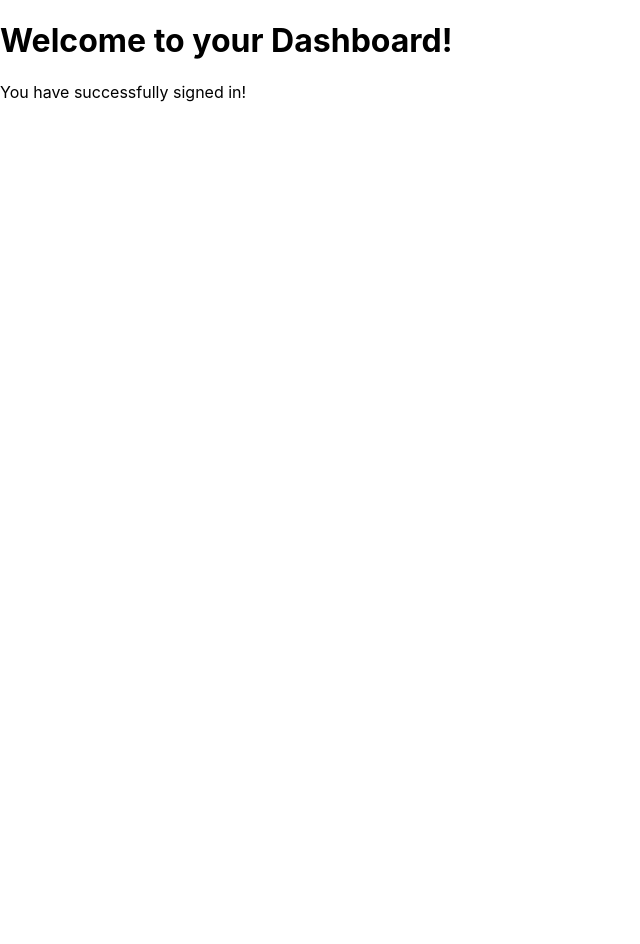
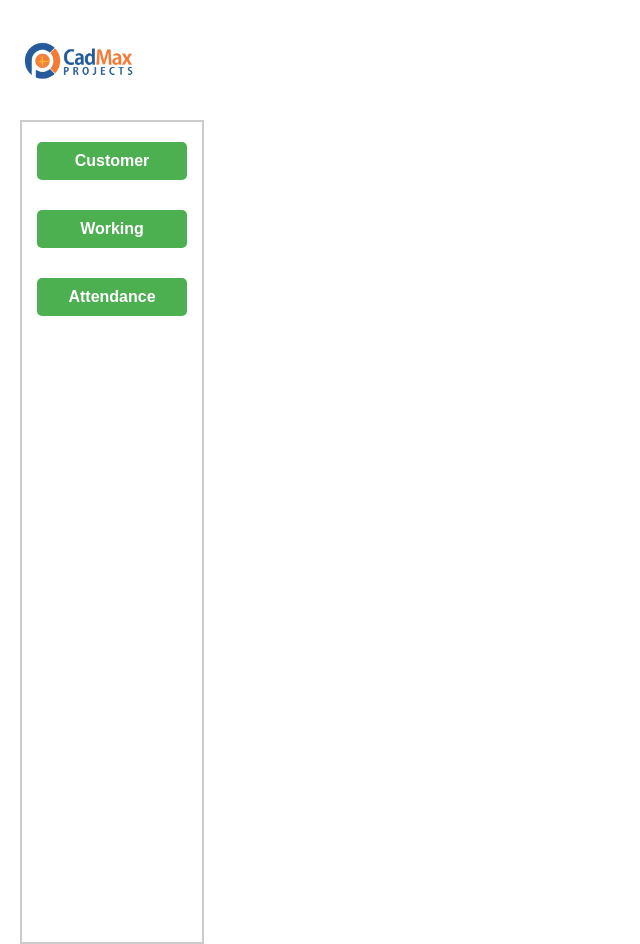
Before and after one commit to lakku153/cad-max, a React (Create React App) app in the folder my-app/: page /dashboard in a window 1280 px wide. Shown: the whole page, without its empty margins (0-640 px from the left). Before the commit the page ends 800 px from the top, so only its background shows below. Built offline with nearby package versions, Linux system fonts and the light colour scheme.

Commit message:
started building dashboard page

```diff
--- /dev/null
+++ b/my-app/src/Dashboard.css
@@ -0,0 +1,93 @@
+/* Main container for the Dashboard component */
+.dashboard-container {
+    display: flex;
+    justify-content: center; /* Center the content horizontally */
+    align-items: center; /* Center the content vertically */
+    min-height: 100vh;  /* Ensure the container takes the full screen height */
+    padding-left: 20px; /* Add padding to the left for the logo */
+    padding-right: 20px; /* Add padding to the right */
+}
+
+/* Company Logo in the Dashboard - Top Left */
+.dashboard-container .company-logo {
+    position: absolute;
+    top: 10px;  /* Adjust the vertical position of the logo */
+    left: 20px;  /* Adjust the horizontal position of the logo */
+    width: 120px;  /* Logo width */
+    height: 100px; /* Logo height */
+    object-fit: contain;
+    cursor: pointer;
+}
+
+/* New container that will be centered on the page */
+.dashboard-box {
+    border: 2px solid #ccc;  /* Border around the container */
+    border-radius: 10px;  /* Rounded corners */
+    padding: 20px;  /* Padding inside the container */
+    width: 100%;  /* Full width of the container */
+    max-width: 400px;  /* Maximum width of the container */
+    background-color: #fff;  /* White background for the box */
+    box-sizing: border-box;  /* Ensure padding is included in the width calculation */
+    text-align: center;  /* Center the content inside the container */
+}
+
+/* Optional - style for content inside the dashboard box */
+.dashboard-box h2 {
+    margin-top: 0;
+    font-size: 24px;
+    color: #333;
+}
+
+/* Container for the buttons (for the side buttons) */
+.button-container {
+    display: flex;
+    flex-direction: column;  /* Stack the buttons vertically */
+    gap: 30px;  /* Space between buttons */
+    position: absolute;
+    top: 120px;  /* Position the buttons directly below the logo */
+    left: 20px;  /* Align buttons to the left, just like the logo */
+    width: 180px;  /* This width is equal to logo width + 50px */
+    max-width: 180px; /* Ensure the container doesn’t exceed 180px */
+    height: 100vh; /* Make sure the container has the full height of the page */
+    border: 2px solid #ccc;  /* Add border to the container */
+    padding-top: 20px;  /* Optional: Add some padding from the top */
+}
+
+/* Style for each button inside the button container */
+.dashboard-btn {
+    width: 150px;  /* Set button width */
+    padding: 10px;
+    margin: 0 auto;  /* Center buttons horizontally */
+    font-size: 16px;
+    font-weight: bold;
+    background-color: #4CAF50;  /* Green background color */
+    color: white;
+    border: none;
+    border-radius: 5px;
+    cursor: pointer;
+    transition: background-color 0.3s ease;
+}
+
+/* Button hover effect */
+.dashboard-btn:hover {
+    background-color: #45a049;  /* Darken the button color on hover */
+}
+
+/* Dashboard content styling */
+.dashboard-content {
+    padding: 20px;
+    margin-top: 100px;  /* Ensure content is not hidden under the logo and buttons */
+    text-align: center;
+    width: 100%;  /* Full width of the content area */
+}
+
+/* Example of a centered heading and paragraph */
+.dashboard-content h2 {
+    font-size: 24px;
+    color: #333;
+}
+
+.dashboard-content p {
+    font-size: 16px;
+    color: #555;
+}
--- a/my-app/src/Dashboard.js
+++ b/my-app/src/Dashboard.js
@@ -1,11 +1,21 @@
-// src/Dashboard.js
 import React from 'react';
+import './Dashboard.css';  // Import your dashboard-specific CSS
+import companyLogo from './images/cadmax.png'; // Path to the logo image
 
 const Dashboard = () => {
   return (
-    <div>
-      <h1>Welcome to your Dashboard!</h1>
-      <p>You have successfully signed in!</p>
+    <div className="dashboard-container">
+      {/* Company Logo in the top-left corner */}
+      <img src={companyLogo} alt="Company Logo" className="company-logo" />
+
+      {/* Buttons under the company logo */}
+      <div className="button-container">
+        <button className="dashboard-btn">Customer</button>
+        <button className="dashboard-btn">Working</button>
+        <button className="dashboard-btn">Attendance</button>
+      </div>
+
+
     </div>
   );
 };
--- a/my-app/src/SignIn.css
+++ b/my-app/src/SignIn.css
@@ -6,11 +6,12 @@
   height: 100vh;
   padding-top: 20px;
   position: relative;  /* This ensures absolute positioning within this container */
+  /* Removed overflow: hidden; so the logo can be visible outside the container */
 }
 
 /* Box containing the sign-in form */
 .sign-in-box {
-    position: relative;  /* Position relative to make the logo inside it align correctly */
+  position: relative;
   border: 2px solid #ccc;
   border-radius: 10px;
   padding: 20px;
@@ -21,35 +22,45 @@
   display: flex;
   flex-direction: column;
   justify-content: flex-start; /* Ensure all elements align to the top */
-    padding-top: 20px; /* Adjust padding so elements don't touch top */
-  }
-
-  /* Form styles */
-  .sign-in-form {
-    padding: 20px;
-    width: 100%;
-    box-sizing: border-box;
 }
 
 /* Logo at top-right corner */
-  .company-logo {
-    position: absolute;  /* Position the logo absolutely within the sign-in box */
+.sign-in-container .company-logo {
+  position: absolute; /* Absolute positioning for the logo inside the container */
   top: 10px;  /* Adjust the vertical position of the logo */
   right: 10px;  /* Adjust the horizontal position of the logo */
-    width: 90px;  /* Logo width */
+  width: 100px;  /* Logo width */
   height: 70px; /* Logo height */
   object-fit: contain; /* Ensures the logo scales properly within its dimensions */
   cursor: pointer;
 }
 
+/* Form Styles */
+.sign-in-form {
+  width: 100%;
+  padding: 20px;
+  box-sizing: border-box;
+}
+
+/* Input field style */
+.input-field {
+  width: 100%;
+  padding: 10px;
+  margin-bottom: 15px;
+  border-radius: 5px;
+  border: 1px solid #ccc;
+  box-sizing: border-box;
+  font-size: 16px;
+}
+
 /* Dropdown button style */
 .dropdown-btn {
-    padding: 10px 15px;
+  padding: 12px 18px;
   border: 1px solid #ccc;
   border-radius: 5px;
   cursor: pointer;
   text-align: center;
-    background-color: #f0f0f0;
+  background-color: #f7f7f7;
   font-size: 16px;
   font-weight: bold;
   margin-bottom: 20px;
@@ -60,32 +71,24 @@
   box-sizing: border-box;
 }
 
+/* Hover effect for dropdown button */
 .dropdown-btn:hover {
   background-color: #e0e0e0;
 }
 
-  /* Input field style */
-  .input-field {
-    width: 100%;
-    padding: 8px;
-    margin-bottom: 10px;
-    border-radius: 5px;
-    border: 1px solid #ccc;
-    box-sizing: border-box;
-  }
-
-  /* Button style */
+/* Button Style */
 .submit-btn {
   background-color: #F27520;
   color: white;
   border: none;
-    padding: 10px 20px;
+  padding: 12px 20px;
   border-radius: 5px;
   cursor: pointer;
   width: 100%;
   text-align: center;
-    margin-bottom: 10px;
+  margin-bottom: 15px;
   box-sizing: border-box;
+  font-size: 16px;
 }
 
 .submit-btn:hover {
@@ -94,11 +97,12 @@
 
 /* Checkbox label style */
 .checkbox-label, .checkbox-label-org {
-    margin-bottom: 15px; /* Add space between checkbox and button */
+  margin-bottom: 20px; /* Add space between checkbox and button */
+  font-size: 14px;
 }
 
 .checkbox-label input, .checkbox-label-org input {
-    margin-right: 5px; /* Space between checkbox and label */
+  margin-right: 8px; /* Space between checkbox and label */
 }
 
 /* Logos section */
@@ -109,11 +113,11 @@
   margin-top: 30px; /* Increased gap between input fields and logos */
 }
 
-  /* Logo image style */
 .logo {
   width: 30px;
   height: auto;
   cursor: pointer;
+  transition: opacity 0.3s ease;
 }
 
 .logos-container img:hover {
@@ -159,3 +163,22 @@
   border-top: 1px solid #ccc; /* Horizontal rule style */
   width: 100%; /* Take up full width */
 }
+
+/* Responsive adjustments */
+@media (max-width: 480px) {
+  .sign-in-box {
+    padding: 15px;
+    max-width: 90%;
+  }
+
+  .company-logo {
+    width: 70px;
+    height: 50px;
+    top: 15px;
+    right: 15px;
+  }
+
+  .input-field, .submit-btn, .dropdown-btn {
+    font-size: 14px;
+  }
+}
--- a/my-app/src/SignIn.js
+++ b/my-app/src/SignIn.js
@@ -14,9 +14,10 @@ import appleLogo from './images/apple.jfif';
 import { FaCaretDown } from 'react-icons/fa';  // Using react-icons for the down arrow icon
 
 const SignIn = () => {
-  const [name, setName] = useState('');
+  const [username, setUsername] = useState('');  // Renamed to 'username' for clarity
   const [password, setPassword] = useState('');
   const [rememberMe, setRememberMe] = useState(false); // State for the checkbox
+  const [organizationUrl, setOrganizationUrl] = useState(''); // State for Organization URL
   const [showFields, setShowFields] = useState(false); // Track visibility of name and password fields for Cadmax Login
   const [showOrgField, setShowOrgField] = useState(false); // Track visibility of the name field for Organization Login
   const navigate = useNavigate(); // Initialize the navigate function
@@ -26,6 +27,12 @@ const SignIn = () => {
 
     // Handle the sign-in logic (mock here)
     navigate('/dashboard');  // Redirect to the dashboard after successful sign-in
+  };
+
+  const handleOrgSubmit = (e) => {
+    e.preventDefault(); // Handle organization URL form submission
+    // Add the organization URL login logic if needed
+    navigate('/dashboard');  // Redirect to dashboard or another page after successful organization URL login
   };
 
   return (
@@ -46,19 +53,21 @@ const SignIn = () => {
           {showFields && !showOrgField && (
             <form onSubmit={handleSubmit}>
               <div>
-                <label>Name:</label>
+                <label htmlFor="username">Name:</label>
                 <input
+                  id="username"
                   className="input-field"
                   type="text"
-                  value={name}
-                  onChange={(e) => setName(e.target.value)}
+                  value={username}
+                  onChange={(e) => setUsername(e.target.value)}
                   placeholder="Enter your username"
                   required
                 />
               </div>
               <div>
-                <label>Password:</label>
+                <label htmlFor="password">Password:</label>
                 <input
+                  id="password"
                   className="input-field"
                   type="password"
                   value={password}
@@ -75,7 +84,6 @@ const SignIn = () => {
                 />
                 <label> Keep me signed in</label>
               </div>
-              <br />
               <button className="submit-btn" type="submit">Sign In</button>
             </form>
           )}
@@ -87,19 +95,20 @@ const SignIn = () => {
           </div>
 
           {showOrgField && (
-            <>
+            <form onSubmit={handleOrgSubmit}>
               <div>
-                <label>Link:</label>
+                <label htmlFor="org-url">Link:</label>
                 <input
+                  id="org-url"
                   className="input-field"
                   type="text"
-                  value={name}
-                  onChange={(e) => setName(e.target.value)}
+                  value={organizationUrl}
+                  onChange={(e) => setOrganizationUrl(e.target.value)}
                   placeholder="Enter Organization URL"
                   required
                 />
               </div>
-              <div className="checkbox-label-org">
+              <div className="checkbox-label">
                 <input
                   type="checkbox"
                   checked={rememberMe}
@@ -107,9 +116,8 @@ const SignIn = () => {
                 />
                 <label> Remember this URL</label>
               </div>
-              <br />
               <button className="submit-btn" type="submit">Continue</button>
-            </>
+            </form>
           )}
 
           {/* Horizontal Line between Organization URL and Logos */}
```
Lines whose indentation alone changed are shown as unchanged.
